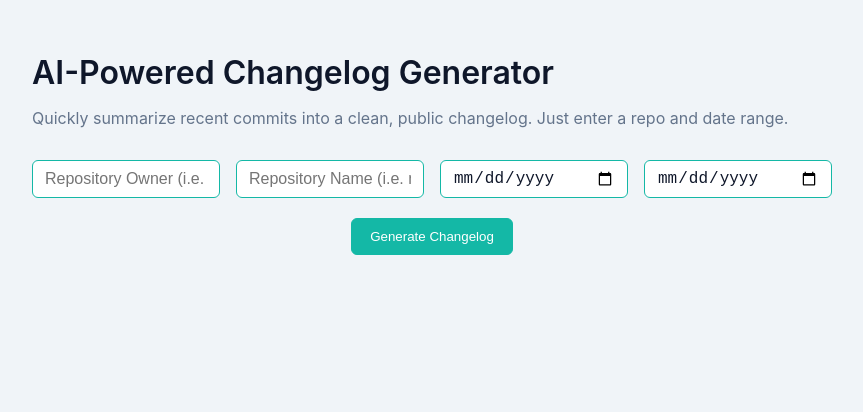
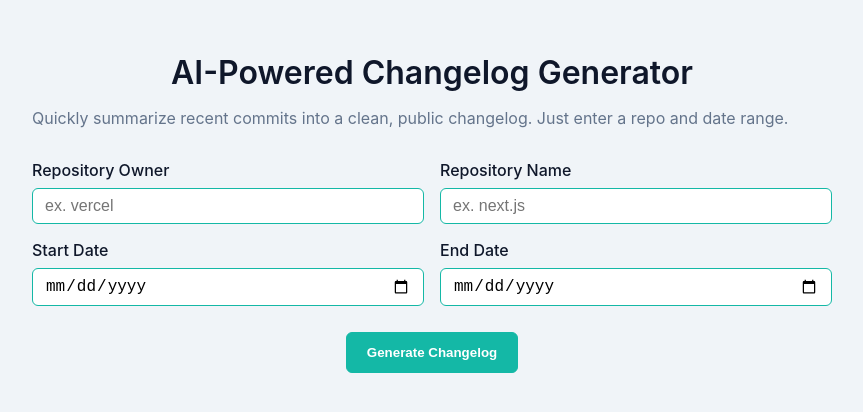
Before and after one commit to bosoxfan3/changelog-generator, a React (Create React App) app: page / in a window 1280 px wide. Shown: the top 412 px of the page, without its empty margins (208-1071 px from the left). Built offline with nearby package versions, Linux system fonts and the light colour scheme; no server answers.

Commit message:
added spinner and changelog card. got the generate page navigating to changelog page

```diff
--- a/src/App.css
+++ b/src/App.css
@@ -1,4 +1,5 @@
-* {
+html,
+body {
     background-color: #f0f4f8;
     color: #0f172a;
 }
--- a/src/components/changelog-card/index.tsx
+++ b/src/components/changelog-card/index.tsx
@@ -2,17 +2,20 @@ import { useState } from 'react';
 import ReactMarkdown from 'react-markdown';
 import './style.css';
 
-function ChangelogCard({ title, content }: { title: string; content: string }) {
-    const [expanded, setExpanded] = useState(false);
+type Props = {
+    title: string;
+    content: string;
+    index: number;
+};
+
+function ChangelogCard({ title, content, index }: Props) {
+    const [expanded, setExpanded] = useState<boolean>(index === 0);
 
     return (
         <div className="changelog-card">
-            <button
-                onClick={() => setExpanded(!expanded)}
-                className="card-header"
-            >
+            <div onClick={() => setExpanded(!expanded)} className="card-header">
                 {expanded ? '▼' : '▶'} {title}
-            </button>
+            </div>
             {expanded && (
                 <div className="card-content">
                     <ReactMarkdown>{content}</ReactMarkdown>
--- a/src/pages/changelogs/style.css
+++ b/src/pages/changelogs/style.css
@@ -1,9 +1,13 @@
-ul {
-    padding-left: 1.5rem;
-    margin-top: 0.5rem;
+.container {
+    max-width: 800px;
+    margin: auto;
+    padding: 32px;
 }
 
-li {
-    margin-bottom: 0.5rem;
-    line-height: 1.4;
+.title {
+    font-size: 32px;
+    font-weight: 600;
+    color: #0f172a;
+    margin-bottom: 16px;
+    text-align: center;
 }
--- a/src/pages/generate/index.tsx
+++ b/src/pages/generate/index.tsx
@@ -1,4 +1,5 @@
 import { useState } from 'react';
+import { useNavigate } from 'react-router-dom';
 import './style.css';
 
 const API_BASE_URL = process.env.REACT_APP_API_BASE_URL;
@@ -15,20 +16,37 @@ type ChangelogErrorResponse = {
 
 type ChangelogResponse = ChangelogSuccessResponse | ChangelogErrorResponse;
 
+interface RepoData {
+    repoOwner: string;
+    project: string;
+    dateStart: string;
+    dateEnd: string;
+}
+
+interface ChangelogData {
+    title: string;
+    description: string;
+}
+
 const GeneratePage = () => {
-    const [repoData, setRepoData] = useState({
+    const navigate = useNavigate();
+    const [repoData, setRepoData] = useState<RepoData>({
         repoOwner: '',
         project: '',
         dateStart: '',
         dateEnd: '',
     });
 
-    const [changelogData, setChangelogData] = useState({
+    const [changelogData, setChangelogData] = useState<ChangelogData>({
         title: '',
         description: '',
     });
 
-    const [repoDataFetched, setRepoDataFetched] = useState(false);
+    const [isLoading, setIsLoading] = useState<boolean>(false);
+    const [repoDataFetched, setRepoDataFetched] = useState<boolean>(false);
+    const [hasRepoDataError, setHasRepoDataError] = useState<boolean>(false);
+    const [hasChangelogDataError, setHasChangelogDataError] =
+        useState<boolean>(false);
 
     const updateRepoData = (
         value: string,
@@ -45,6 +63,20 @@ const GeneratePage = () => {
     };
 
     const generateChangelog = async () => {
+        const error =
+            !repoData.repoOwner ||
+            !repoData.project ||
+            !repoData.dateStart ||
+            !repoData.dateEnd;
+        if (error) {
+            console.log('here');
+            setHasRepoDataError(true);
+            return;
+        }
+        console.log('here');
+        setHasRepoDataError(false);
+
+        setIsLoading(true);
         const res = await fetch(`${API_BASE_URL}/generate-changelog`, {
             method: 'POST',
             headers: { 'Content-Type': 'application/json' },
@@ -62,9 +94,18 @@ const GeneratePage = () => {
                 description: data.content,
             });
         }
+        setIsLoading(false);
     };
 
     const submitChangelog = async () => {
+        const error = !changelogData.title || !changelogData.description;
+        if (error) {
+            setHasChangelogDataError(true);
+            return;
+        } else {
+            setHasChangelogDataError(false);
+        }
+        setIsLoading(true);
         const res = await fetch(`${API_BASE_URL}/submit-changelog`, {
             method: 'POST',
             headers: { 'Content-Type': 'application/json' },
@@ -74,7 +115,19 @@ const GeneratePage = () => {
         const data = await res.json();
 
         if (res.ok) {
-            console.log('Saved', data);
+            setRepoDataFetched(false);
+            setRepoData({
+                repoOwner: '',
+                project: '',
+                dateStart: '',
+                dateEnd: '',
+            });
+
+            setChangelogData({ title: '', description: '' });
+            setTimeout(() => {
+                setIsLoading(false);
+                navigate('/changelogs');
+            }, 1000);
         } else {
             console.error('Error saving changelog:', data.error);
         }
@@ -88,41 +141,96 @@ const GeneratePage = () => {
                 Just enter a repo and date range.
             </p>
             <div className="input-section">
+                <div className="input-group">
+                    <label htmlFor="owner">Repository Owner</label>
                     <input
+                        className={
+                            hasRepoDataError && !repoData.repoOwner
+                                ? 'error-input'
+                                : ''
+                        }
+                        id="owner"
                         type="text"
                         onChange={(e) =>
                             updateRepoData(e.target.value, 'repoOwner')
                         }
                         value={repoData.repoOwner}
-                    placeholder="Repository Owner (i.e. vercel)"
+                        placeholder="ex. vercel"
                     />
+                </div>
+                <div className="input-group">
+                    <label htmlFor="project">Repository Name</label>
                     <input
+                        className={
+                            hasRepoDataError && !repoData.project
+                                ? 'error-input'
+                                : ''
+                        }
+                        id="project"
                         type="text"
-                    onChange={(e) => updateRepoData(e.target.value, 'project')}
+                        onChange={(e) =>
+                            updateRepoData(e.target.value, 'project')
+                        }
                         value={repoData.project}
-                    placeholder="Repository Name (i.e. next.js)"
+                        placeholder="ex. next.js"
                     />
+                </div>
+                <div className="input-group">
+                    <label htmlFor="start">Start Date</label>
                     <input
+                        className={
+                            hasRepoDataError && !repoData.dateStart
+                                ? 'error-input'
+                                : ''
+                        }
+                        id="start"
                         type="date"
+                        max={new Date().toISOString().split('T')[0]}
                         onChange={(e) =>
                             updateRepoData(e.target.value, 'dateStart')
                         }
                         value={repoData.dateStart}
                     />
+                </div>
+                <div className="input-group">
+                    <label htmlFor="end">End Date</label>
                     <input
+                        className={
+                            hasRepoDataError && !repoData.dateEnd
+                                ? 'error-input'
+                                : ''
+                        }
+                        id="end"
                         type="date"
-                    onChange={(e) => updateRepoData(e.target.value, 'dateEnd')}
+                        min={repoData.dateStart}
+                        max={new Date().toISOString().split('T')[0]}
+                        onChange={(e) =>
+                            updateRepoData(e.target.value, 'dateEnd')
+                        }
                         value={repoData.dateEnd}
                     />
+                </div>
+            </div>
+            <div className="button-container">
                 <button type="button" onClick={generateChangelog}>
                     Generate Changelog
                 </button>
             </div>
+            {isLoading && (
+                <div className="spinner-overlay">
+                    <div className="spinner" />
+                </div>
+            )}
             {repoDataFetched && (
                 <div>
-                    <div className="form-group">
+                    <div className="output-group">
                         <label htmlFor="title">Title</label>
                         <input
+                            className={
+                                hasChangelogDataError && !changelogData.title
+                                    ? 'error-input'
+                                    : ''
+                            }
                             type="text"
                             id="title"
                             onChange={(e) =>
@@ -131,9 +239,15 @@ const GeneratePage = () => {
                             value={changelogData.title}
                         />
                     </div>
-                    <div className="form-group">
+                    <div className="output-group">
                         <label htmlFor="description">Description</label>
                         <textarea
+                            className={
+                                hasChangelogDataError &&
+                                !changelogData.description
+                                    ? 'error-input'
+                                    : ''
+                            }
                             id="description"
                             rows={8}
                             onChange={(e) =>
@@ -145,7 +259,7 @@ const GeneratePage = () => {
                             value={changelogData.description}
                         />
                     </div>
-                    <div className="submit-button-container">
+                    <div className="button-container">
                         <button type="button" onClick={submitChangelog}>
                             Submit Changelog
                         </button>
--- a/src/pages/generate/style.css
+++ b/src/pages/generate/style.css
@@ -18,12 +18,21 @@
 }
 
 .input-section {
+    display: grid;
+    grid-template-columns: 1fr;
+    gap: 1rem;
+    margin-bottom: 18px;
+}
+
+.input-group {
     display: flex;
     flex-direction: column;
-    justify-content: center;
-    flex-wrap: wrap;
-    gap: 1rem;
-    margin-bottom: 18px;
+}
+
+.input-group label {
+    font-weight: 500;
+    margin-bottom: 8px;
+    color: #0f172a;
 }
 
 input,
@@ -50,14 +59,19 @@ textarea:focus {
     outline: none;
 }
 
+.error-input {
+    border: 1px solid #dc2626;
+    background-color: #fef2f2;
+}
+
 button {
     background-color: #14b8a6;
     border: 1px solid #14b8a6;
     color: white;
     border-radius: 6px;
-    padding: 10px 18px;
-    margin: 4px;
-    font-weight: 500;
+    padding: 12px 20px;
+    margin-top: 8px;
+    font-weight: 600;
     cursor: pointer;
     transition: background-color 0.2s ease;
 }
@@ -66,24 +80,52 @@ button:hover {
     background-color: #0f766e;
 }
 
-.form-group {
+.spinner-overlay {
+    position: fixed;
+    top: 0;
+    left: 0;
+    width: 100vw;
+    height: 100vh;
+    background: rgba(255, 255, 255, 0.8);
+    display: flex;
+    align-items: center;
+    justify-content: center;
+    z-index: 1000;
+}
+
+.spinner {
+    width: 40px;
+    height: 40px;
+    border: 4px solid #14b8a6;
+    border-top-color: transparent;
+    border-radius: 50%;
+    animation: spin 0.75s linear infinite;
+}
+
+@keyframes spin {
+    to {
+        transform: rotate(360deg);
+    }
+}
+
+.output-group {
     display: flex;
     flex-direction: column;
     margin-bottom: 20px;
 }
 
-.form-group label {
+.output-group label {
     font-weight: 500;
     margin-bottom: 8px;
     color: #0f172a;
 }
 
-.submit-button-container {
+.button-container {
     text-align: center;
 }
 
-@media (min-width: 768px) {
+@media (min-width: 600px) {
     .input-section {
-        flex-direction: row;
+        grid-template-columns: 1fr 1fr;
     }
 }
```
Also changed, not shown: src/components/changelog-card/style.css (+29 -8 lines), src/pages/changelogs/index.tsx (+9 -3 lines). Lines whose indentation alone changed are shown as unchanged.
